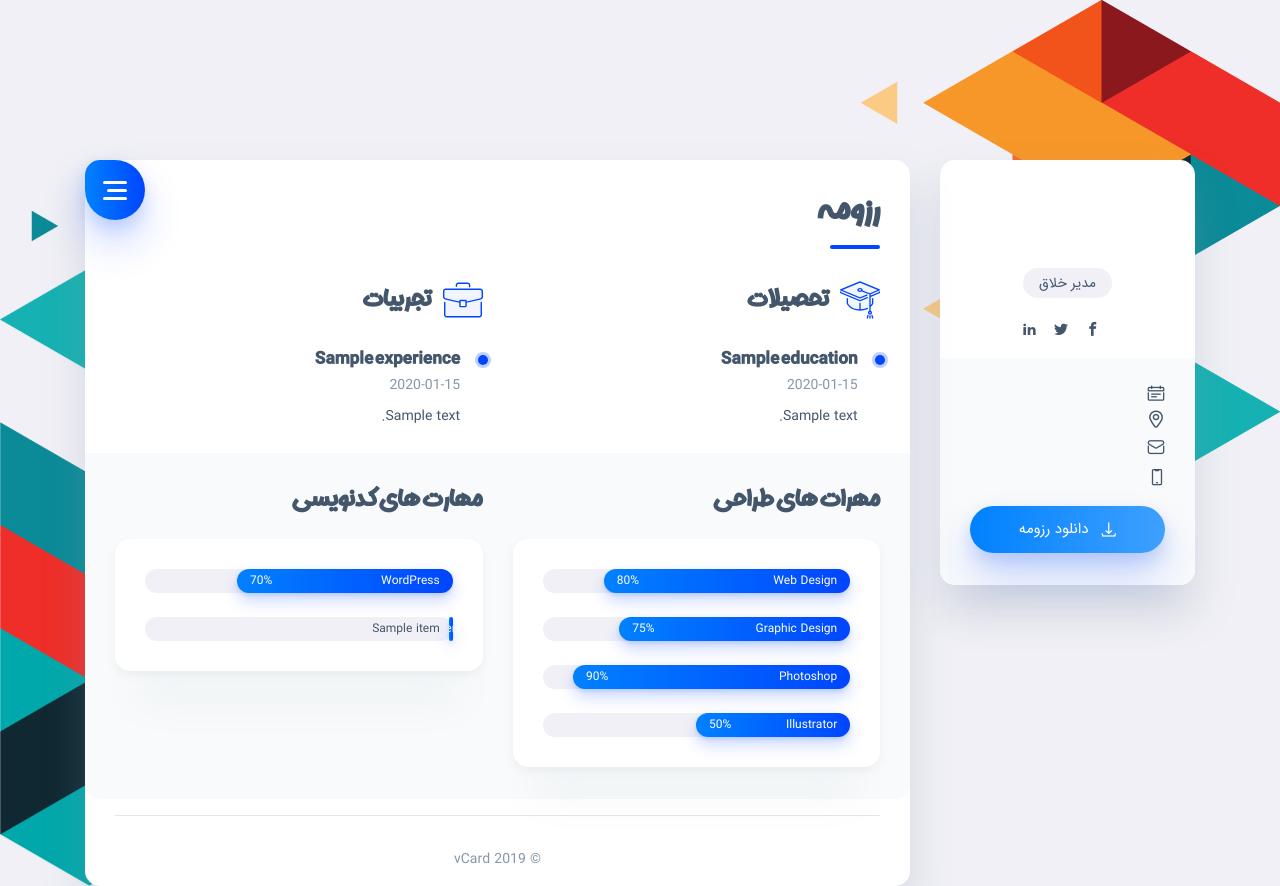
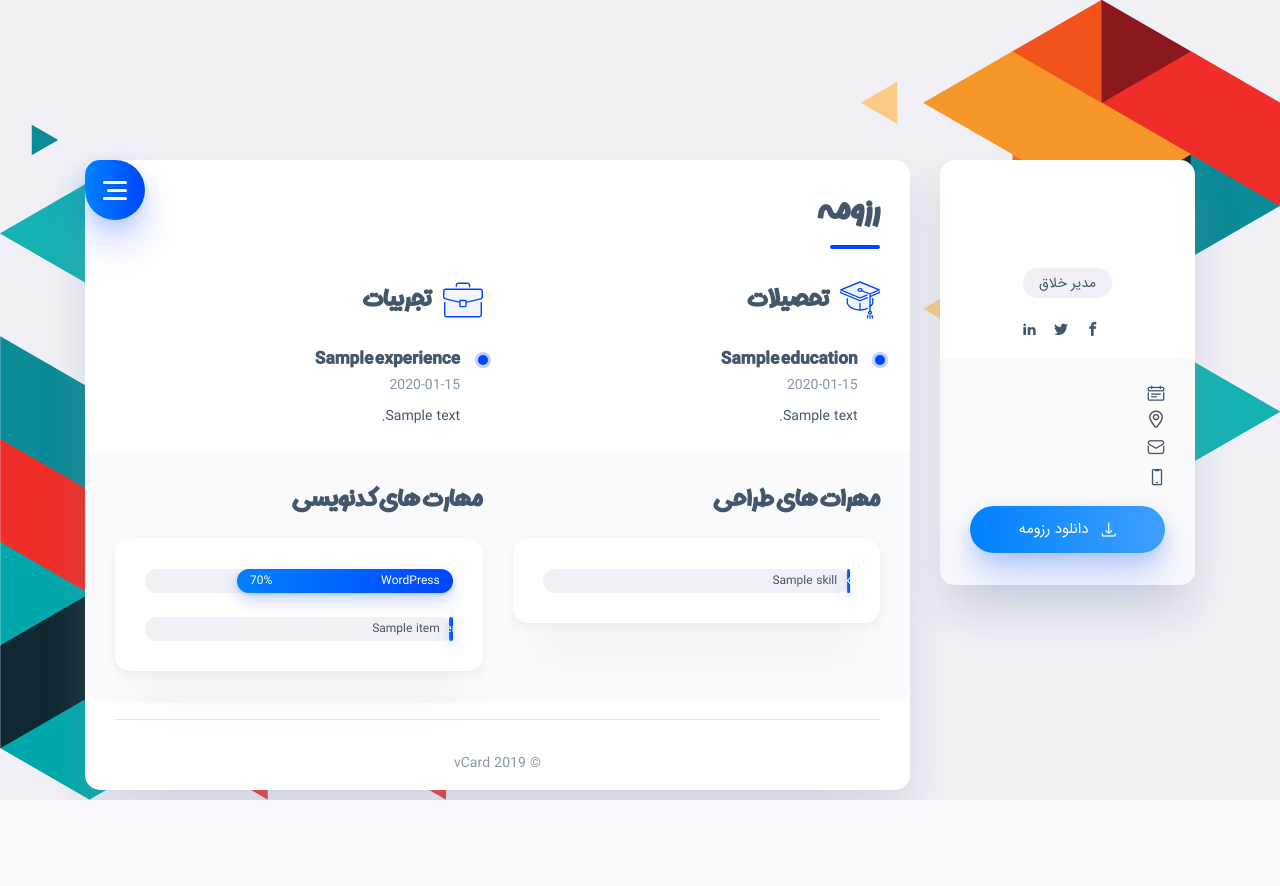
Before and after one commit to MeysamS/cv-tools, a Django app: template templates/cv/resume.html in a window 1280 px wide. After the commit the page ends 800 px from the top, so only its background shows below. Run offline with Django 3.2, Linux system fonts and the light colour scheme; tables that the repository leaves empty hold one stand-in row (values such as "Sample post"); the template is opened without the code that fills it: values that come from a table or form of the project are taken from there, most other values are stand-ins (such as "Sample title", 1, 10 or a date in 2020); some libraries are stand-ins or nearby versions.

Commit message:
design_skill.html changes

```diff
--- a/templates/cv/design_skills.html
+++ b/templates/cv/design_skills.html
@@ -1,68 +1,26 @@
 <div class="col-12 col-lg-6">
   <h2 class="title title--h3">مهرات های طراحی</h2>
   <div class="box box__second">
-    <!-- Progress -->
+
+    {% for item in design_skills %}
+        <!-- Progress -->
     <div class="progress">
       <div
         class="progress-bar"
         role="progressbar"
-        aria-valuenow="80"
-        aria-valuemin="0"
-        aria-valuemax="100"
-        style="width: 80%; z-index: 2"
-      >
-        <div class="progress-text"><span>Web Design</span><span>80%</span></div>
-      </div>
-      <div class="progress-text"><span>Web Design</span></div>
-    </div>
-
-    <!-- Progress -->
-    <div class="progress">
-      <div
-        class="progress-bar"
-        role="progressbar"
-        aria-valuenow="75"
+        aria-valuenow="{{item.percent}}"
         aria-valuemin="0"
         aria-valuemax="100"
         style="width: 75%; z-index: 2"
       >
         <div class="progress-text">
-          <span>Graphic Design</span><span>75%</span>
+          <span>{{item.title}}</span><span>{{item.percent}}%</span>
         </div>
       </div>
-      <div class="progress-text"><span>Graphic Design</span></div>
+      <div class="progress-text"><span>{{item.title}}</span></div>
     </div>
+    {% endfor %}
 
-    <!-- Progress -->
-    <div class="progress">
-      <div
-        class="progress-bar"
-        role="progressbar"
-        aria-valuenow="90"
-        aria-valuemin="0"
-        aria-valuemax="100"
-        style="width: 90%; z-index: 2"
-      >
-        <div class="progress-text"><span>Photoshop</span><span>90%</span></div>
-      </div>
-      <div class="progress-text"><span>Photoshop</span></div>
-    </div>
 
-    <!-- Progress -->
-    <div class="progress">
-      <div
-        class="progress-bar"
-        role="progressbar"
-        aria-valuenow="50"
-        aria-valuemin="0"
-        aria-valuemax="100"
-        style="width: 50%; z-index: 2"
-      >
-        <div class="progress-text">
-          <span>Illustrator</span><span>50%</span>
-        </div>
-      </div>
-      <div class="progress-text"><span>Illustrator</span></div>
-    </div>
   </div>
 </div>
```
